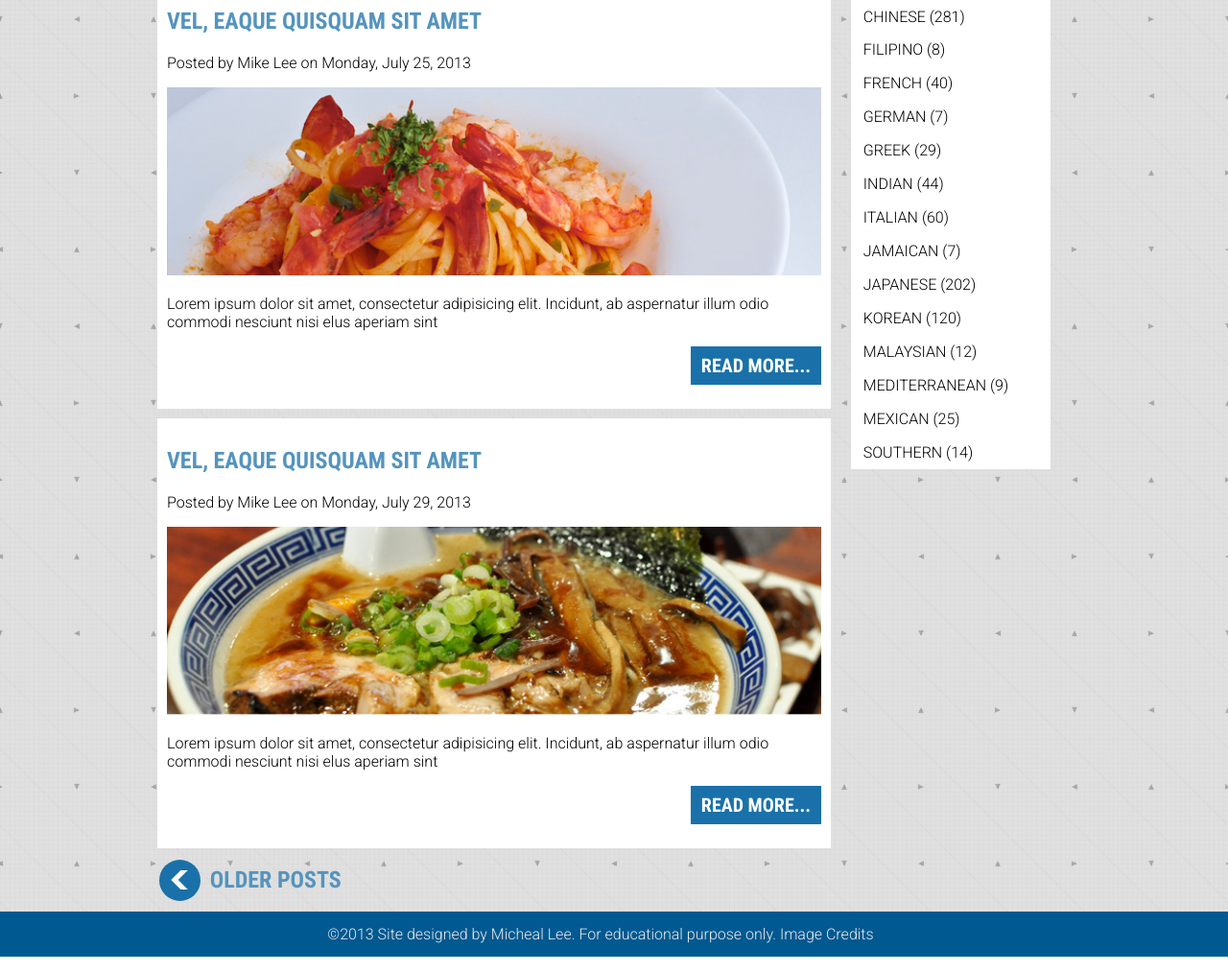
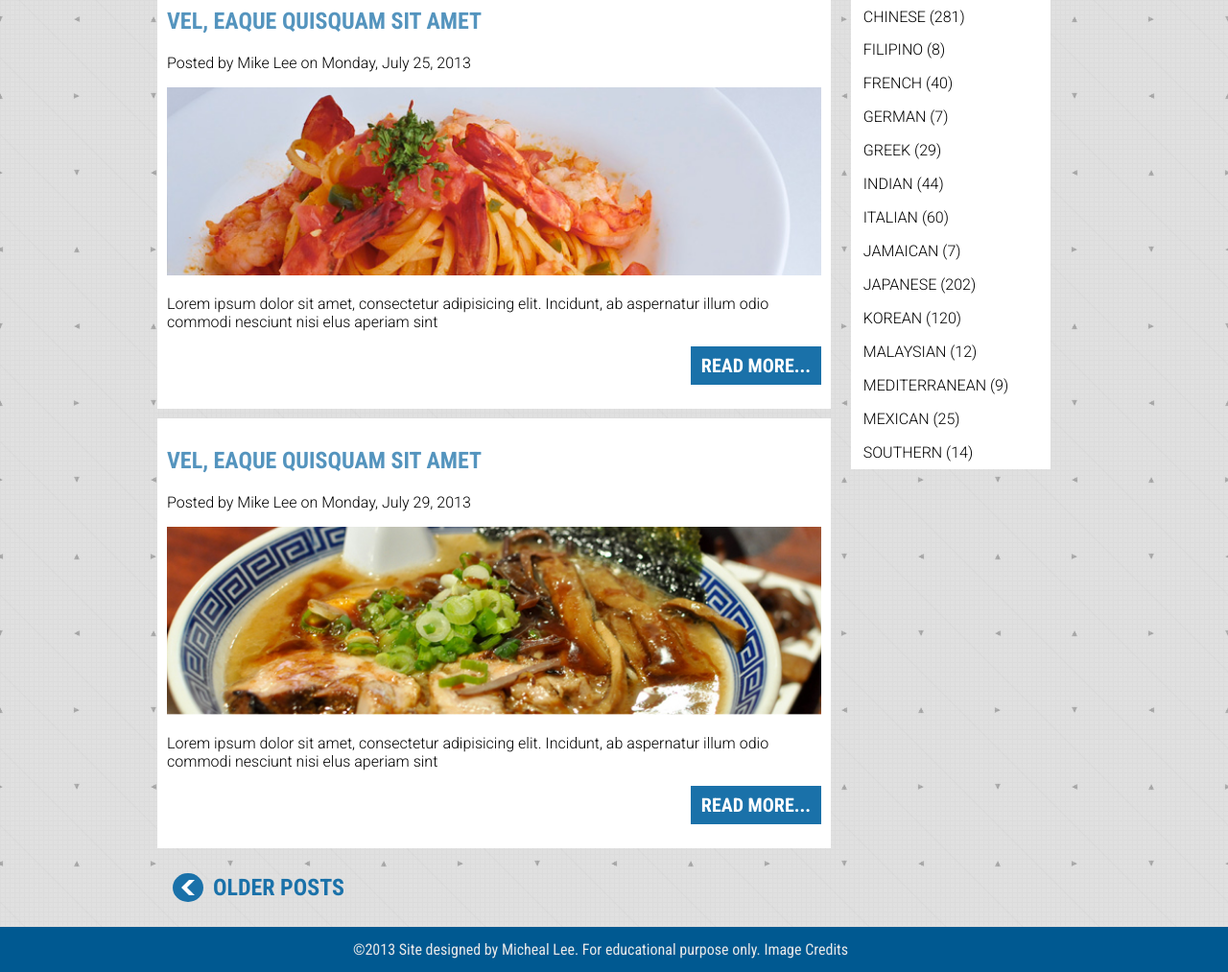
Before and after one commit to KhushiMangla/wd2-group-project, a website: page dev/index.html in a window 1280 px wide. Shown: the part 540-1553 px from the top of the page at 96% size. Drawn offline with nearby package versions, Linux system fonts and the light colour scheme; files that its build step writes are made by us from their sources; files whose address does not match are found by name.

Commit message:
fixinng paddinf for circle

```diff
--- a/dev/index.html
+++ b/dev/index.html
@@ -80,7 +80,7 @@
 
         </section>
         <section class="older-posts">
-          <h2> <span class="circle-style"><svg xmlns="http://www.w3.org/2000/svg" width="20" height="20" viewBox="0 0 24 24"
+          <h2> <span class="circle-style"><svg xmlns="http://www.w3.org/2000/svg" width="26" height="20" viewBox="0 0 24 24"
                 style="transform: scaleX(-1);">
                 <path d="M10.477 0h-8.977l12.024 12-12.024 12h8.977l12.023-12" fill="white" />
               </svg>
--- a/dev/scss/_footer.scss
+++ b/dev/scss/_footer.scss
@@ -17,6 +17,7 @@
 }
 
 .foot-1 {
+	font-family: $roboto-condensed;
 	position: absolute;
 	padding: 14px;
 	text-align: center;
@@ -28,6 +29,7 @@
 }
 
 .foot-2 {
+	font-family: $roboto-condensed;
 	position: absolute;
 	padding: 14px;
 	text-align: center;
--- a/dev/scss/_main.scss
+++ b/dev/scss/_main.scss
@@ -295,27 +295,25 @@ h6 {
 .older-posts {
   text-transform: uppercase;
   font-family: $roboto-condensed;
-  color: $food-title;
+  color: $cuisines-bg;
 }
 
 .bolder-posts {
   text-transform: uppercase;
   font-family: $roboto-condensed;
-  color: $food-title;
+  color: $cuisines-bg;
 }
 
 .circle-style {
 	display: flex;
 
 	background-color: $cuisines-bg;
-	font-size: 1rem;
-	color: white;
 	border-radius: 70%;
 	border-width: 1rem;
-	padding: 0.6rem;
-	margin: 0.1rem;
-	width: 1.5rem;
-	height: 1.5rem;
+	padding: .5rem;
+	margin: 1rem;
+	width: 1rem;
+	height: .9rem;
 	display: flex;
 	justify-content: center;
 	align-items: center;
```
